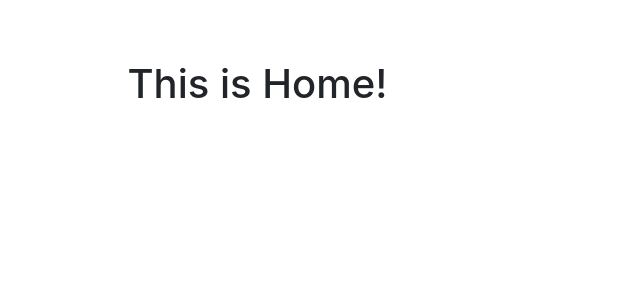
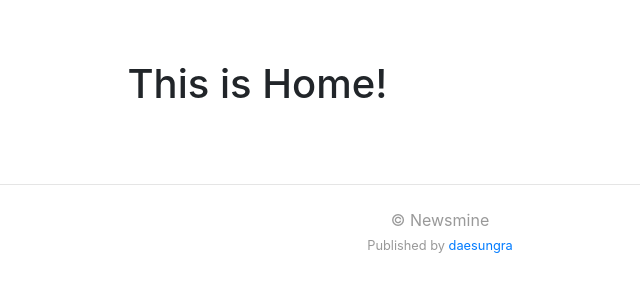
Before and after one commit to daesungRa/newsmine-web, a Django app: page / in a window 1280 px wide. Shown: the top 300 px of the page, without its empty margins (200-840 px from the left). Run offline with Django 3.2, Linux system fonts and the light colour scheme; parts of the project's set-up code (start-up, migrations or seed data) failed here and were passed over; some libraries are stand-ins or nearby versions.

Commit message:
ui: Add layout.css and footer style

```diff
--- a/base/settings.py
+++ b/base/settings.py
@@ -131,6 +131,7 @@ USE_TZ = True
 # https://docs.djangoproject.com/en/3.1/howto/static-files/
 
 STATIC_URL = '/static/'
+STATICFILES_DIRS = [BASE_DIR / 'static']
 
 AUTH_USER_MODEL = 'users.User'
 
--- /dev/null
+++ b/static/css/layout.css
@@ -0,0 +1,13 @@
+/*
+ * Footer style
+ */
+
+.footer {
+	color: #999;
+    text-align: center;
+    margin: 0 0 3rem 0;
+}
+
+.footer-hr {
+    margin-bottom: 23px;
+}
--- a/templates/layout.html
+++ b/templates/layout.html
@@ -19,6 +19,11 @@
               integrity="sha384-JcKb8q3iqJ61gNV9KGb8thSsNjpSL0n8PARn9HuZOnIxN0hoP+VmmDGMN5t9UJ0Z"
               crossorigin="anonymous">
 
+        {% load static %}
+        <!-- css style -->
+        <link rel="stylesheet" type="text/css" href="{% static 'css/layout.css' %}">
+        <!-- javascript -->
+
         <title>Newsmine: {% block page_title %}{% endblock page_title %}</title>
     </head>
 
--- a/templates/partials/footer.html
+++ b/templates/partials/footer.html
@@ -0,0 +1,8 @@
+<footer class="footer">
+    <hr class="footer-hr"/>
+    <div class="footer-contents">
+        &copy; Newsmine
+        <br>
+        <small>Published by <a href="https://daesungra.github.io/namu/about">daesungra</a></small>
+    </div>
+</footer>
```
